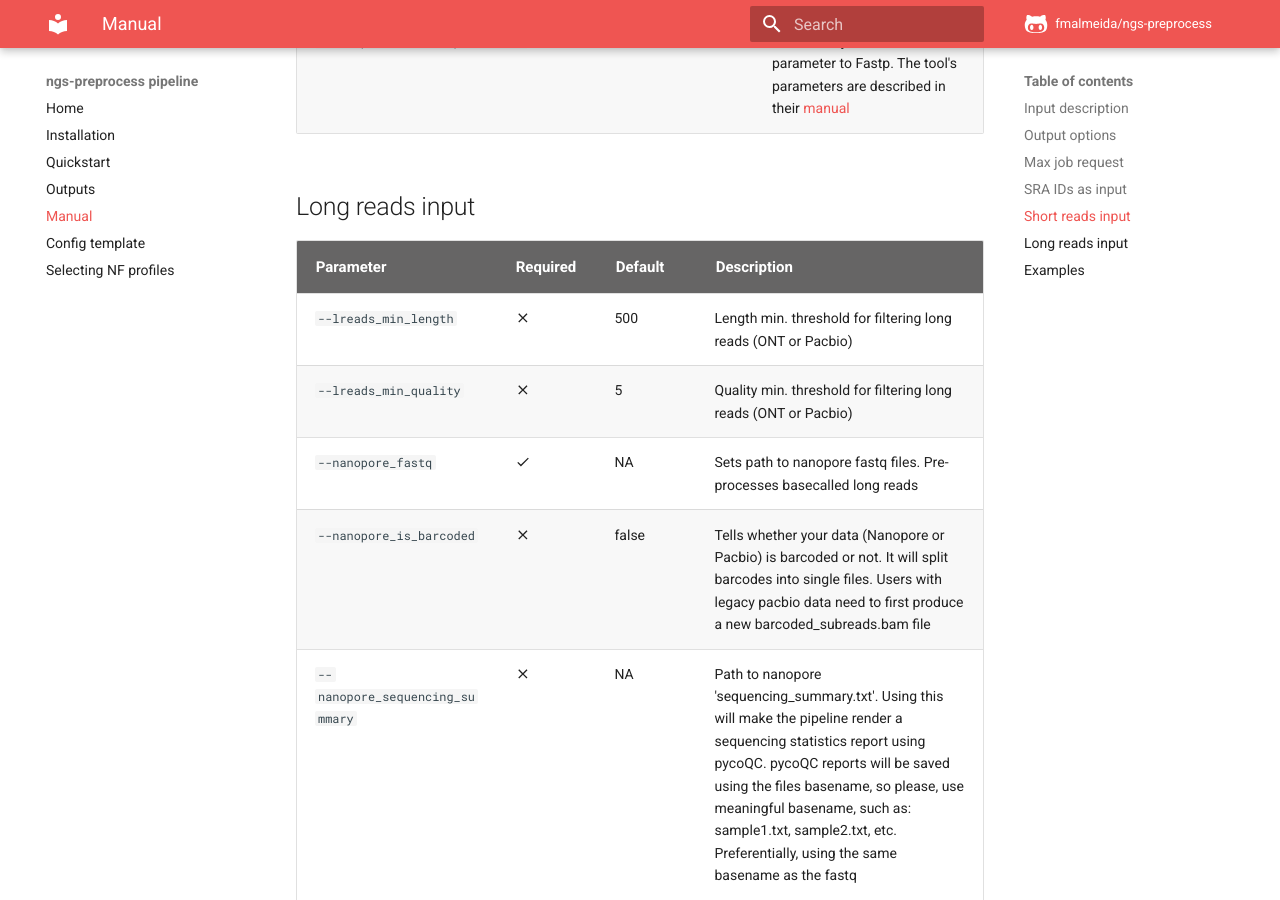
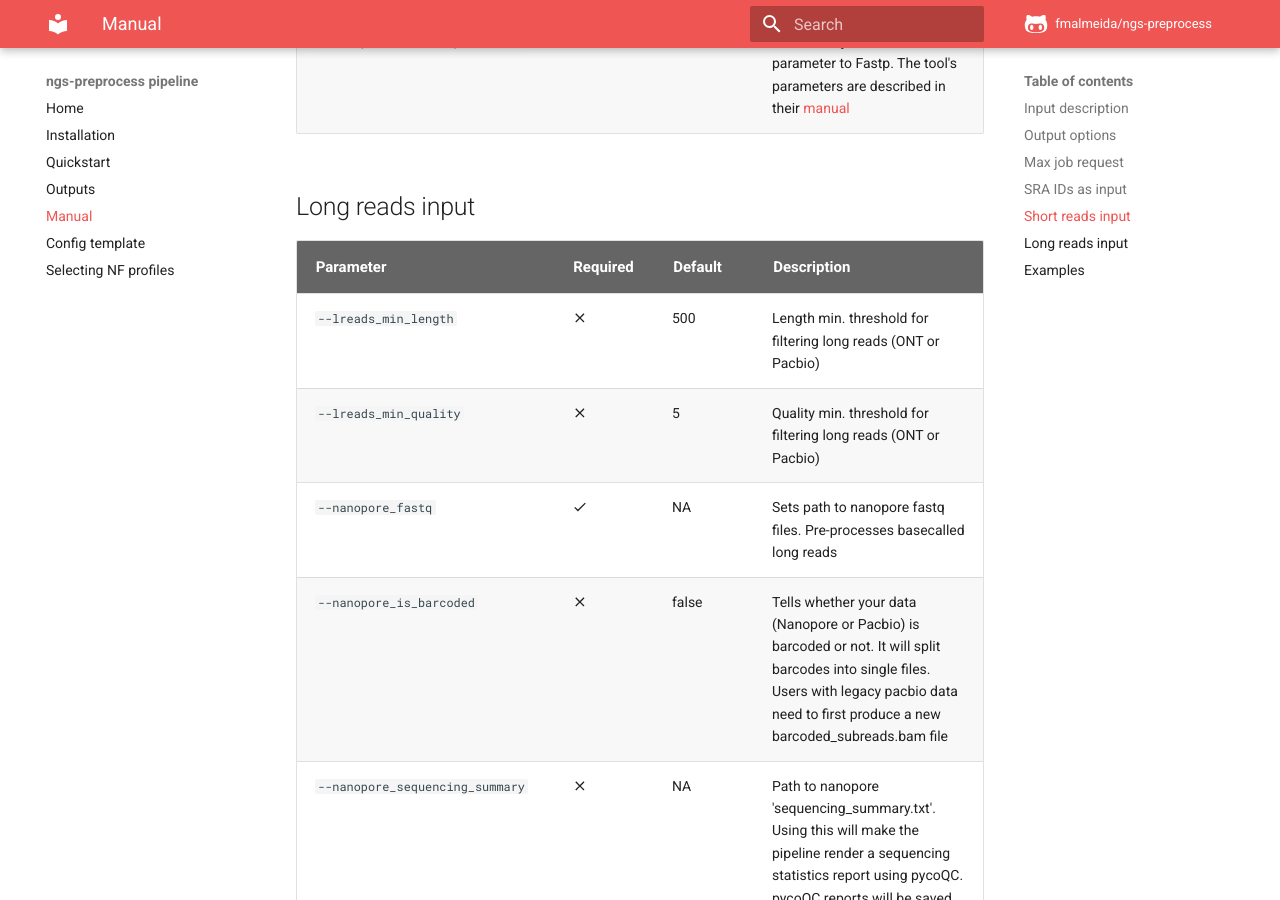
Before and after one commit to fmalmeida/ngs-preprocess, an MkDocs documentation site: the page built from docs/manual.md, in a window 1280 px wide and 900 px high, scrolled down 2266 px. Built offline with MkDocs 1.6.1 and Material for MkDocs 9.7.7, drawn with Linux system fonts in a browser that asks for light colours; comment, search, counter and statistics services are not loaded.

Commit message:
update width

```diff
--- a/docs/manual.md
+++ b/docs/manual.md
@@ -58,7 +58,7 @@ As of version v2.5, users can also select data directly from SRA. One just need
 
 ## Long reads input
 
-| <div style="width:160px">Parameter</div> | Required | Default | Description |
+| <div style="width:220px">Parameter</div> | Required | Default | Description |
 | :--------------------------------------- | :------- | :------ | :---------- |
 | `--lreads_min_length` | :material-close: | 500 | Length min. threshold for filtering long reads (ONT or Pacbio) |
 | `--lreads_min_quality` | :material-close: | 5 | Quality min. threshold for filtering long reads (ONT or Pacbio) |
```
Also changed, not shown: docs/manual.rst (added).
